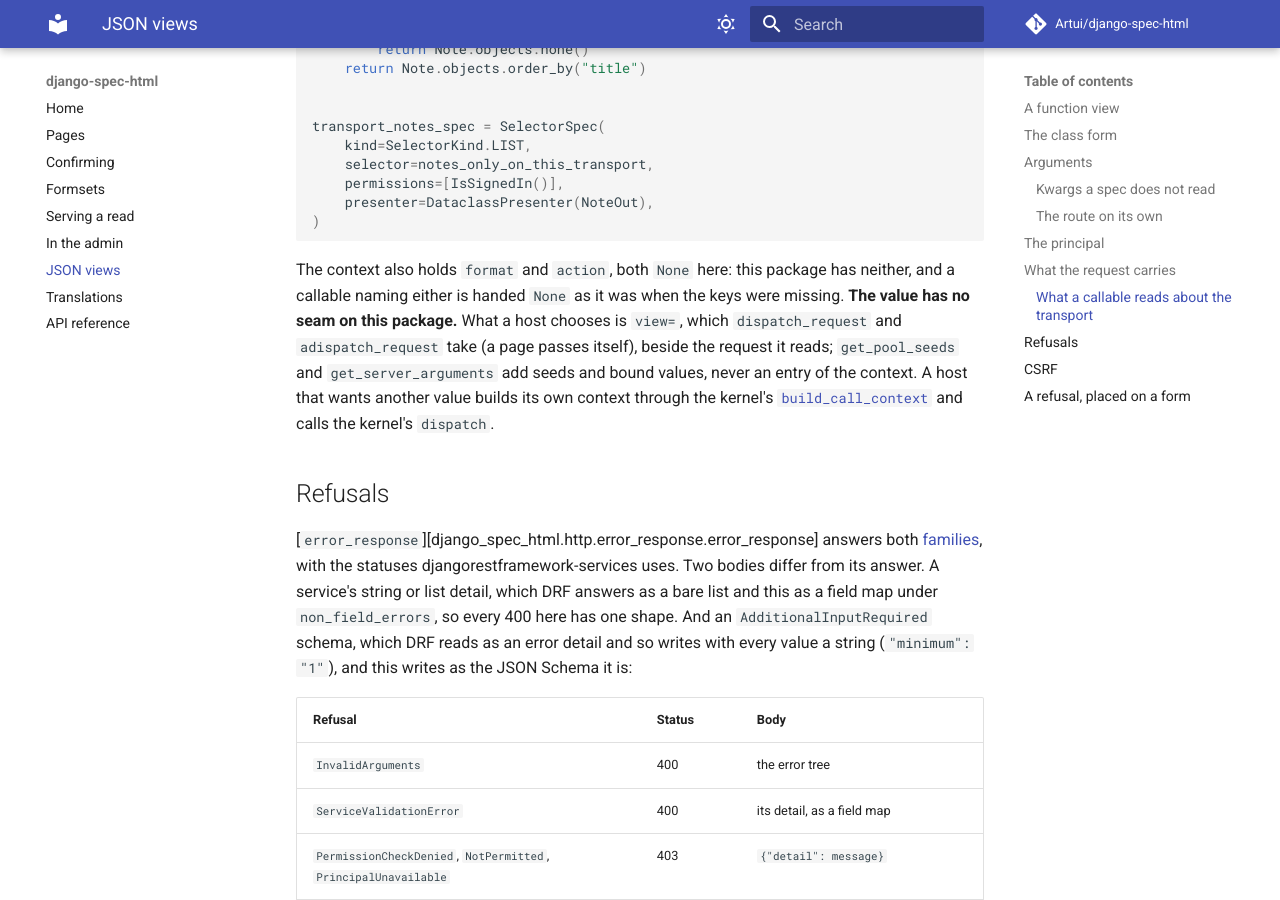
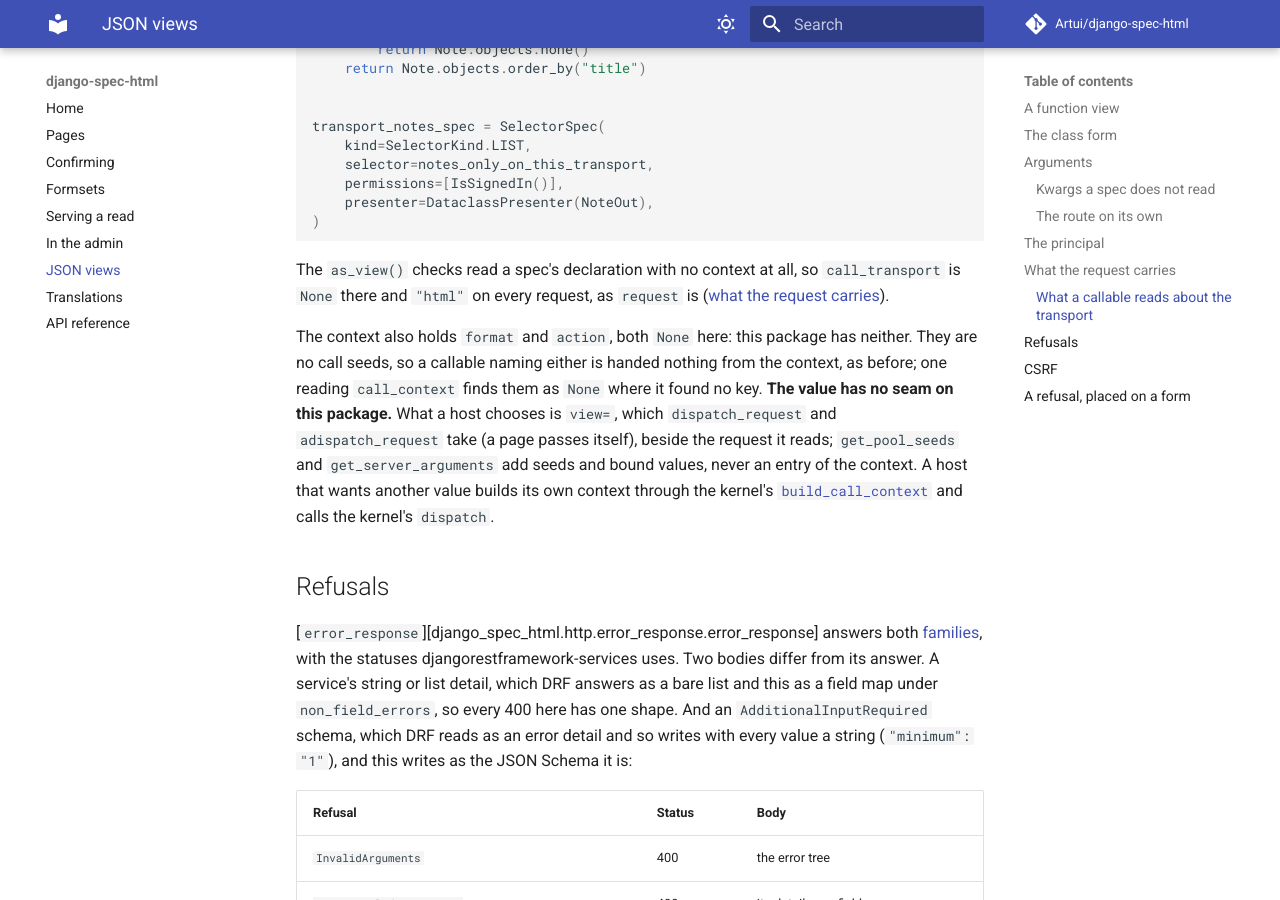
Before and after one commit to Artui/django-spec-html, an MkDocs documentation site: the page built from docs/http.md, in a window 1280 px wide and 900 px high, scrolled down 9669 px. Built offline with MkDocs 1.6.1 and Material for MkDocs 9.7.7, drawn with Linux system fonts in a browser that asks for light colours; comment, search, counter and statistics services are not loaded.

Commit message:
Review fixes: format and action are no call seeds, TRANSPORT_KEY predates 0.29.0
Co-Authored-By: Claude Sonnet 5.5 <noreply@anthropic.com>

````diff
--- a/docs/http.md
+++ b/docs/http.md
@@ -351,9 +351,14 @@ docs/examples/http.py:transport
 --8<--
 ```
 
+The `as_view()` checks read a spec's declaration with no context at all, so
+`call_transport` is `None` there and `"html"` on every request, as `request`
+is ([what the request carries](#what-the-request-carries)).
+
 The context also holds `format` and `action`, both `None` here: this package
-has neither, and a callable naming either is handed `None` as it was when the
-keys were missing. **The value has no seam on this package.** What a host
+has neither. They are no call seeds, so a callable naming either is handed
+nothing from the context, as before; one reading `call_context` finds them as
+`None` where it found no key. **The value has no seam on this package.** What a host
 chooses is `view=`, which `dispatch_request` and `adispatch_request` take (a
 page passes itself), beside the request it reads; `get_pool_seeds` and
 `get_server_arguments` add seeds and bound values, never an entry of the
--- a/pyproject.toml
+++ b/pyproject.toml
@@ -42,8 +42,8 @@ dependencies = [
     "django>=4.2",
     # The stamp needs 0.29.0: ``build_call_context`` builds every call context
     # with the standard entries present and this package's transport written
-    # last under ``TRANSPORT_KEY``, which the kernel exports from that release
-    # and which ``call_transport`` reads back.
+    # last under ``TRANSPORT_KEY``, which ``call_transport`` reads back; below
+    # it the package fails at import on ``build_call_context``.
     # Every request needs 0.26.0: it hands the call's context to
     # ``apply_server_arguments`` and ``check_requested_input``, which take
     # ``call_context=`` from it; below it a bound or asked call raises
````
Also changed, not shown: CHANGELOG.md (+6 -5 lines), 3 other files.
